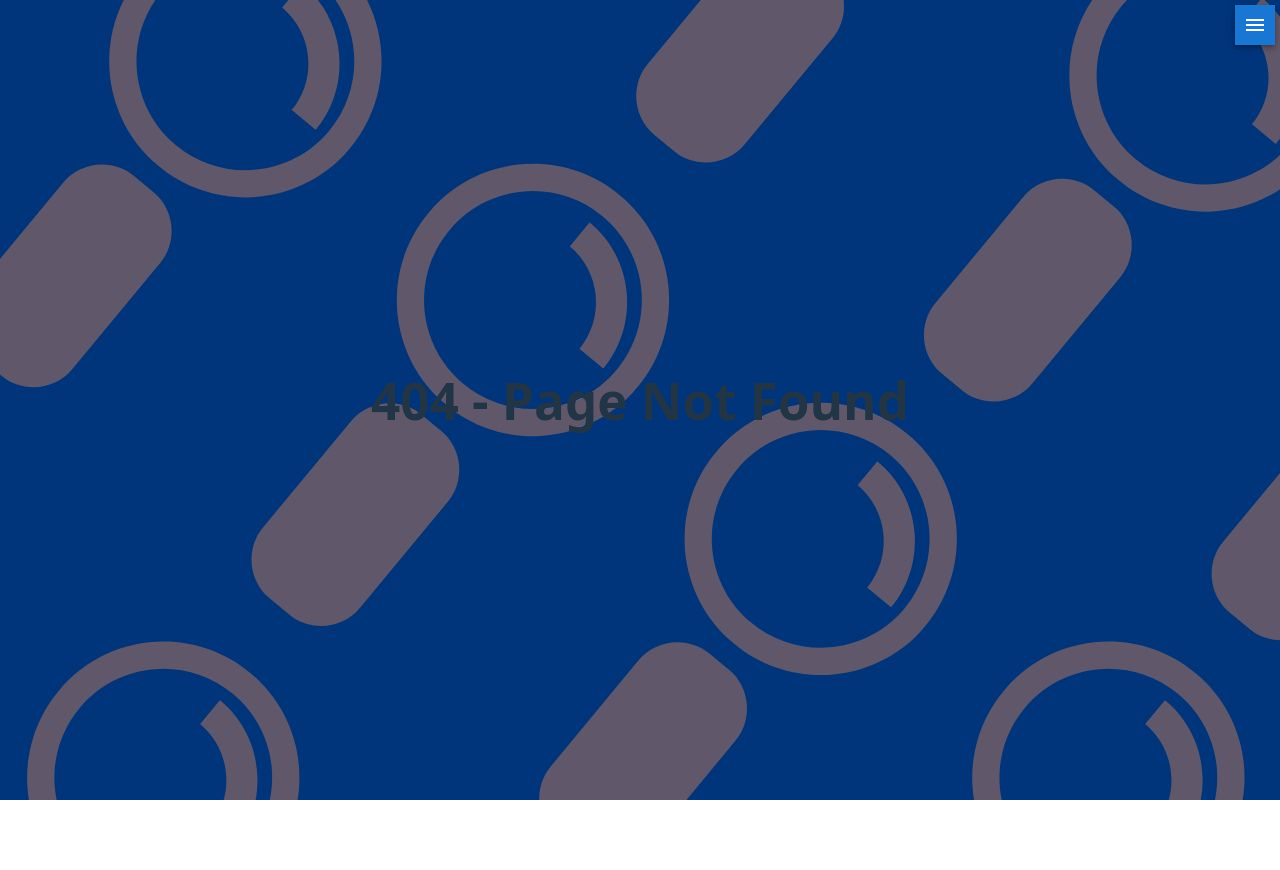
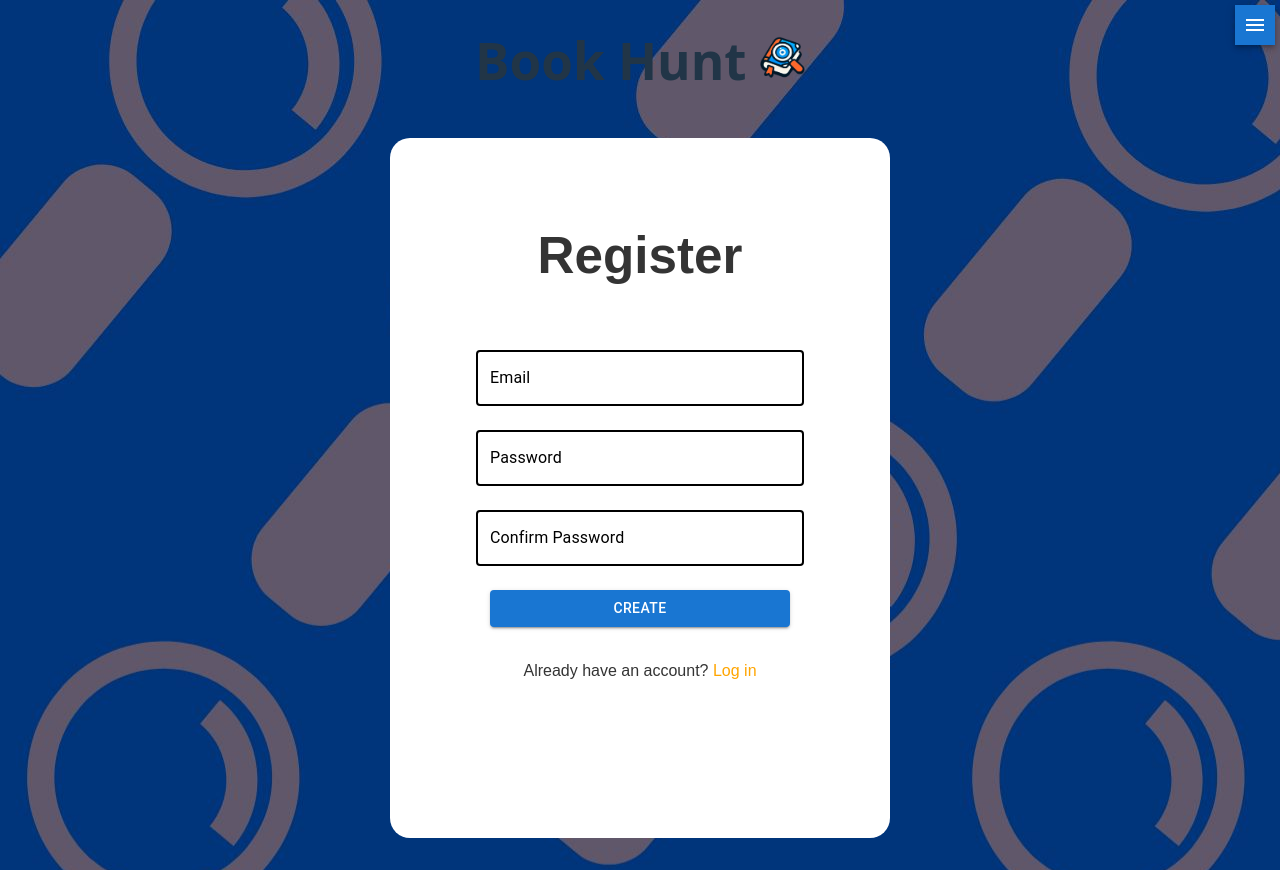
Before and after one commit to jppinedo/BookHunt, a React (Vite) app: page /registration in a window 1280 px wide. Before the commit this address had no page. Before the commit the page ends 800 px from the top, so only its background shows below. Built offline with nearby package versions, Linux system fonts and the light colour scheme; a web font is replaced by a local one.

Commit message:
Added Registration and firebase auth connection

```diff
--- a/firebase.js
+++ b/firebase.js
@@ -1,6 +1,7 @@
 // Import the functions you need from the SDKs you need
 import { initializeApp } from "firebase/app";
-import { getAnalytics } from "firebase/analytics";
+import { getAuth } from "firebase/auth";
+//import { getAnalytics } from "firebase/analytics";
 // TODO: Add SDKs for Firebase products that you want to use
 // https://firebase.google.com/docs/web/setup#available-libraries
 
@@ -18,4 +19,7 @@ const firebaseConfig = {
 
 // Initialize Firebase
 const app = initializeApp(firebaseConfig);
-const analytics = getAnalytics(app);
+const auth = getAuth(app);
+//const analytics = getAnalytics(app);
+
+export { app, auth };
--- a/index.html
+++ b/index.html
@@ -2,7 +2,7 @@
 <html lang="en">
   <head>
     <meta charset="UTF-8" />
-    <link rel="icon" type="image/png" href="src/images/BookHuntLogoSmall.png" sizes="32x32" />
+    <link rel="icon" type="image/png" href="src/assets/images/BookHuntLogoSmall.png" sizes="32x32" />
     <meta name="viewport" content="width=device-width, initial-scale=1.0" />
     <title>Book Hunt</title>
   </head>
--- a/src/App.css
+++ b/src/App.css
@@ -29,14 +29,14 @@
   margin: 0 0 50px;
 }
 
-.sign-in-area form #logName, .sign-in-area form #logPass {
+#logName, #logPass, #crEmail, #crPassword, #confirmPassword {
   width: 300px;
 }
 
-.sign-in-area form #logButton {
+#logButton, #crButton {
   width: 300px;
 }
 
-.register-section {
+.register-section, .login-section {
   padding-bottom: 50px;
 }
--- a/src/App.jsx
+++ b/src/App.jsx
@@ -1,10 +1,10 @@
 //import { useState } from 'react'
 import './App.css';
 import { BrowserRouter as Router, Routes, Route } from 'react-router-dom';
-import MenuNav from '@custom/Navigation/MenuNav';
-import SearchPage from '@pages/SearchPage/SearchPage';
-import LoginPage from '@pages/LoginPage/LoginPage';
-
+import MenuNav from './components/custom/Navigation/MenuNav';
+import SearchPage from './components/pages/SearchPage/SearchPage';
+import LoginPage from './components/pages/LoginPage/LoginPage';
+import RegistrationPage from './components/pages/RegistrationPage/RegistrationPage';
 
 function App() {
     return (
@@ -14,6 +14,7 @@ function App() {
             <Routes>
                 <Route path="/search" element={<SearchPage />} />
                 <Route path="/login" element={<LoginPage />} />
+                <Route path="/registration" element={<RegistrationPage />} />
                 <Route path="*" element={<h1>404 - Page Not Found</h1>} /> {/* Catch-all route */}
             </Routes>
         </Router>
--- a/src/components/custom/Navigation/MenuNav.jsx
+++ b/src/components/custom/Navigation/MenuNav.jsx
@@ -2,11 +2,32 @@ import React, { useState } from "react";
 import { Link } from 'react-router-dom';
 import { AppBar, Toolbar, IconButton, Menu, MenuItem, Typography } from '@mui/material';
 import MenuIcon from '@mui/icons-material/Menu';
+import { auth } from "../../../../firebase.js";
+import { signOut } from "firebase/auth";
 
 const MenuNav = () => {
 
   const [anchorEl, setAnchorEl] = useState(null);
   const open = Boolean(anchorEl);
+
+  //Check if the current user is currently logged in.
+  let user = auth.currentUser;
+
+  if (user) {
+      console.log(`Welcome back ${user.email}`);
+  }
+
+  //Should print null once logged out.
+  async function handleLogout() {
+      try {
+          await signOut(auth);
+          user = auth.currentUser
+          console.log(user);
+      }
+      catch (error) {
+          console.log(error)
+      }
+  }
 
   const handleMenuOpen = (event) => {
     setAnchorEl(event.currentTarget);
@@ -43,6 +64,9 @@ const MenuNav = () => {
           open={open}
           onClose={handleMenuClose}
         >
+          <MenuItem component={Link} to="/login" onClick={handleLogout}>
+              Log out
+          </MenuItem>
           <MenuItem component={Link} to="/search" onClick={handleMenuClose}>
             Search
           </MenuItem>
--- a/src/components/custom/Search/BookResults.jsx
+++ b/src/components/custom/Search/BookResults.jsx
@@ -1,6 +1,6 @@
 import React from 'react';
 import { Grid2, Card, CardMedia, CardContent, Typography, Button, Box } from '@mui/material';
-import { truncateText } from '@utils/search-utils';
+import { truncateText } from '../../../utils/search-utils';
 import './BookResults.css';
 
 const BookResults = ({ books }) => {
--- a/src/components/pages/LoginPage/LoginPage.jsx
+++ b/src/components/pages/LoginPage/LoginPage.jsx
@@ -1,8 +1,31 @@
+import { useState } from 'react'
 import React from "react";
+import { useNavigate } from "react-router-dom";
 import {Button, TextField} from "@mui/material";
-import logo from '@images/BookHuntLogoSmall.png';
+import logo from '../../../assets/images/BookHuntLogoSmall.png'
+import { signInWithEmailAndPassword} from "firebase/auth";
+import { auth } from "../../../../firebase.js";
 
-const LoginPage = () => (
+const LoginPage = () => {
+    const navigate = useNavigate();
+
+    const [email, setEmail] = useState('');
+    const [password, setPassword] = useState('');
+
+    async function handleLogin(e){
+        e.preventDefault();
+        signInWithEmailAndPassword(auth, email, password)
+            .then((user) => {
+                console.log(user);
+                navigate("/search");
+            })
+            .catch((error) => {
+                console.log(error);
+                alert("Invalid credentials.");
+            })
+    }
+
+    return (
         <>
             <div className={"site-title"}>
                 <h1 className={"appName"}>Book Hunt <img src={logo} alt="BookHuntLogo" width={45} height={45}/></h1>
@@ -12,26 +35,24 @@ const LoginPage = () => (
                     <h1>Welcome</h1>
                     <TextField
                         id={"logName"}
-                    label={"Username/Email"}
+                        label={"Email"}
                         variant={"outlined"}
+                        margin={"normal"}
+                        onChange={(e) => {setEmail(e.target.value)}}
                         sx={{
-                        m: 5,
-                        "& .MuiOutlinedInput-notchedOutline": {
+                            "& .MuiOutlinedInput-root": {
+                                "& fieldset": {
                                     borderColor: "black",
                                     borderWidth: "2px",
                                 },
-                        "& .Mui-focused": {
-                            "& .MuiOutlinedInput-notchedOutline": {
-                                borderColor: "orange",
-                                color: "orange",
+                                "&:hover fieldset": {
+                                    borderColor: "orange", // Ensures hover effect applies
                                 },
-                        },
-                        "&:hover": {
-                            "& .MuiOutlinedInput-notchedOutline": {
+                                "&.Mui-focused fieldset": {
                                     borderColor: "orange",
                                 },
                             },
-                        "& .MuiInputLabel-outlined": {
+                            "& .MuiInputLabel-root": {
                                 color: "black",
                                 "&.Mui-focused": {
                                     color: "orange",
@@ -44,23 +65,22 @@ const LoginPage = () => (
                         label={"Password"}
                         variant={"outlined"}
                         type={"password"}
+                        margin={"normal"}
+                        onChange={(e) => {setPassword(e.target.value)}}
                         sx={{
-                        "& .MuiOutlinedInput-notchedOutline": {
+                            "& .MuiOutlinedInput-root": {
+                                "& fieldset": {
                                     borderColor: "black",
                                     borderWidth: "2px",
                                 },
-                        "& .Mui-focused": {
-                            "& .MuiOutlinedInput-notchedOutline": {
-                                borderColor: "orange",
-                                color: "orange",
+                                "&:hover fieldset": {
+                                    borderColor: "orange", // Ensures hover effect applies
                                 },
-                        },
-                        "&:hover": {
-                            "& .MuiOutlinedInput-notchedOutline": {
+                                "&.Mui-focused fieldset": {
                                     borderColor: "orange",
                                 },
                             },
-                        "& .MuiInputLabel-outlined": {
+                            "& .MuiInputLabel-root": {
                                 color: "black",
                                 "&.Mui-focused": {
                                     color: "orange",
@@ -68,15 +88,20 @@ const LoginPage = () => (
                             },
                         }}
                     />
-                <Button id={"logButton"} variant="contained" sx={{m: 2}}>
+                    <Button id={"crButton"} variant="contained" onClick={(e) => {handleLogin(e)}} sx={{m: 2}}>
                         Login
                     </Button>
                 </form>
                 <div className={"register-section"}>
-                <p>Don't have an account? Register</p>
+                    <p>Don't have an account?{" "}
+                        <span style={{ color: "orange", cursor: "pointer" }} onClick={() => navigate("/registration")}>
+                            Register
+                        </span>
+                    </p>
                 </div>
             </div>
         </>
     );
+};
 
 export default LoginPage;
--- /dev/null
+++ b/src/components/pages/RegistrationPage/RegistrationPage.jsx
@@ -0,0 +1,174 @@
+import React, {useState} from "react";
+import {Button, TextField} from "@mui/material";
+import logo from '../../../assets/images/BookHuntLogoSmall.png'
+import { useNavigate } from "react-router-dom";
+import { createUserWithEmailAndPassword} from "firebase/auth";
+import { auth } from "../../../../firebase.js";
+
+const RegistrationPage = () => {
+    const navigate = useNavigate();
+
+    const [email, setEmail] = useState('');
+    const [password, setPassword] = useState('');
+    const [confirmedPassword, setConfirmedPassword] = useState('');
+
+    const [emailError, setEmailError] = useState(false);
+    const [passwordError, setPasswordError] = useState(false);
+    const [confirmedPasswordError, setConfirmedPasswordError] = useState(false);
+
+    async function handleSignUp(e){
+        e.preventDefault();
+        if (!validateEmail()) {
+            setEmailError(true);
+            return
+        }
+        setEmailError(false);
+        setConfirmedPasswordError(false);
+        if (password === confirmedPassword) {
+            createUserWithEmailAndPassword(auth, email, password)
+                .then((user) => {
+                    console.log(user);
+                    alert("Account Created");
+                    navigate("/login");
+                })
+                .catch((error) => {
+                    console.log(error);
+                })
+        }
+        else {
+            setConfirmedPasswordError(true);
+        }
+    }
+
+    function validateEmail() {
+        const emailRegex = /^[^\s@]+@[^\s@]+.\.[^\s@]+$/;
+        return emailRegex.test(email);
+    }
+
+    const handlePasswordInput = e => {
+        setPassword(e.target.value);
+        if (password.length >= 6) {
+            setPasswordError(false);
+        }
+        else {
+            setPasswordError(true);
+        }
+    }
+
+    return (
+        <>
+            <div className={"site-title"}>
+                <h1 className={"appName"}>Book Hunt <img src={logo} alt="BookHuntLogo" width={45} height={45}/></h1>
+            </div>
+            <div className={"sign-in-area"}>
+                <form id={"log-in"} method={"post"}>
+                    <h1>Register</h1>
+                    <TextField
+                        id={"crEmail"}
+                        label={"Email"}
+                        helperText={emailError ? "Please enter a valid email address." : ""}
+                        value={email}
+                        error={emailError}
+                        variant={"outlined"}
+                        margin={"normal"}
+                        onChange={(e) => {setEmail(e.target.value)}}
+                        sx={{
+                            "& .MuiOutlinedInput-root": {
+                                "& fieldset": {
+                                    borderColor: "black",
+                                    borderWidth: "2px",
+                                },
+                                "&:hover fieldset": {
+                                    borderColor: "orange", // Ensures hover effect applies
+                                },
+                                "&.Mui-focused fieldset": {
+                                    borderColor: "orange",
+                                },
+                            },
+                            "& .MuiInputLabel-root": {
+                                color: "black",
+                                "&.Mui-focused": {
+                                    color: "orange",
+                                },
+                            },
+                        }}
+                    />
+                    <TextField
+                        id={"crPassword"}
+                        label={"Password"}
+                        helperText={passwordError ? "Password must be at least 6 characters." : ""}
+                        value={password}
+                        error={passwordError}
+                        variant={"outlined"}
+                        type={"password"}
+                        margin={"normal"}
+                        onChange={(e) => {handlePasswordInput(e)}}
+                        sx={{
+                            "& .MuiOutlinedInput-root": {
+                                "& fieldset": {
+                                    borderColor: "black",
+                                    borderWidth: "2px",
+                                },
+                                "&:hover fieldset": {
+                                    borderColor: "orange", // Ensures hover effect applies
+                                },
+                                "&.Mui-focused fieldset": {
+                                    borderColor: "orange",
+                                },
+                            },
+                            "& .MuiInputLabel-root": {
+                                color: "black",
+                                "&.Mui-focused": {
+                                    color: "orange",
+                                },
+                            },
+                        }}
+                    />
+                    <TextField
+                        id={"confirmPassword"}
+                        label={"Confirm Password"}
+                        helperText={confirmedPasswordError ? "Passwords do not match." : ""}
+                        value={confirmedPassword}
+                        error={confirmedPasswordError}
+                        variant={"outlined"}
+                        type={"password"}
+                        margin={"normal"}
+                        onChange={(e) => {setConfirmedPassword(e.target.value)}}
+                        sx={{
+                            "& .MuiOutlinedInput-root": {
+                                "& fieldset": {
+                                    borderColor: "black",
+                                    borderWidth: "2px",
+                                },
+                                "&:hover fieldset": {
+                                    borderColor: "orange", // Ensures hover effect applies
+                                },
+                                "&.Mui-focused fieldset": {
+                                    borderColor: "orange",
+                                },
+                            },
+                            "& .MuiInputLabel-root": {
+                                color: "black",
+                                "&.Mui-focused": {
+                                    color: "orange",
+                                },
+                            },
+                        }}
+                    />
+                    <Button id={"logButton"} variant="contained" onClick={(e) => {handleSignUp(e)}} sx={{m: 2}}>
+                        Create
+                    </Button>
+                </form>
+                <div className={"login-section"}>
+                    <p>Already have an account?{" "}
+                        <span style={{ color: "orange", cursor: "pointer" }} onClick={() => navigate("/login")}>
+                                Log in
+                        </span>
+                    </p>
+                </div>
+            </div>
+        </>
+    );
+};
+
+export default RegistrationPage;
--- a/src/components/pages/SearchPage/SearchPage.jsx
+++ b/src/components/pages/SearchPage/SearchPage.jsx
@@ -1,7 +1,7 @@
 import React, { useState } from 'react';
-import { searchBooks } from '@services/BookAPI';
-import SearchInput from '@custom/Search/SearchInput';
-import BookResults from '@custom/Search/BookResults';
+import { searchBooks } from '../../../services/BookAPI';
+import SearchInput from '../../custom/Search/SearchInput';
+import BookResults from '../../custom/Search/BookResults';
 
 
 const SearchPage = () => {
--- a/src/services/BookAPI.js
+++ b/src/services/BookAPI.js
@@ -1,5 +1,5 @@
 import axios from 'axios';
-import { isBookCode, cleanQuery } from '@utils/search-utils';
+import { isBookCode, cleanQuery } from '../utils/search-utils';
 
 const API_KEY = 'AIzaSyCfsjZkwqw0JUBNTd-yCiVUmUqMIEVO_F0';
 const BASE_URL = 'https://www.googleapis.com/books/v1/volumes';
```
Also changed, not shown: authentication.js (added, +14 -0 lines). Lines whose indentation alone changed are shown as unchanged.
